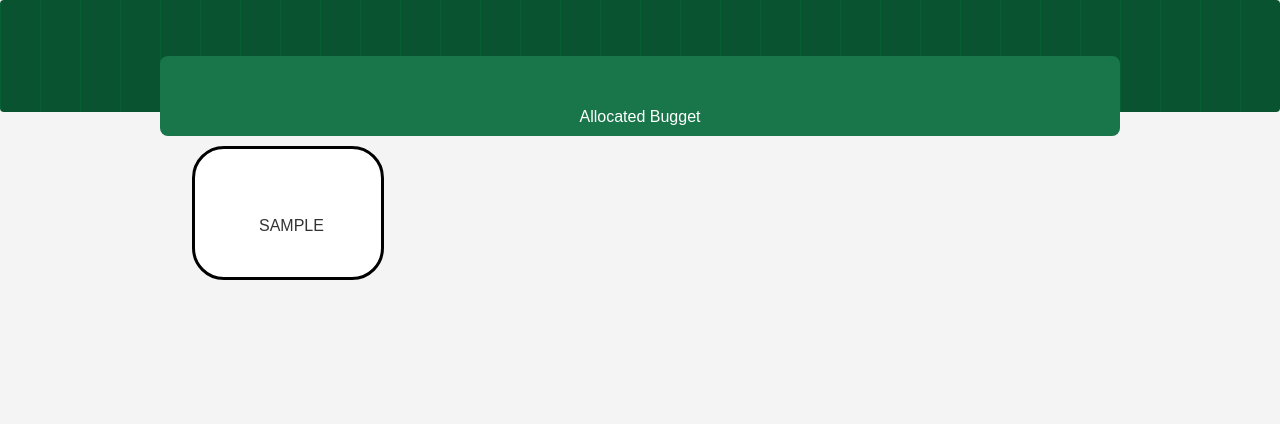
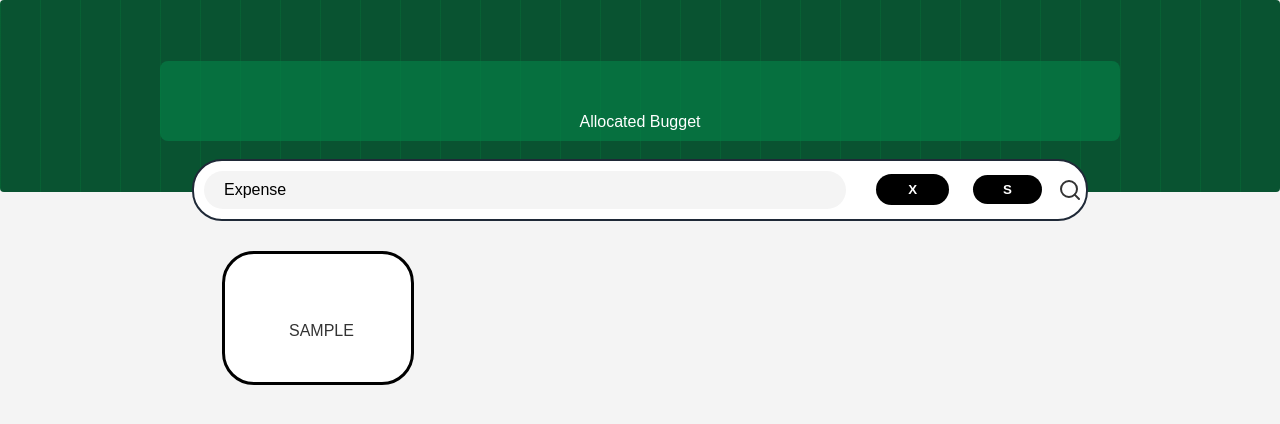
Before and after one commit to anon-public/expense_tracking, a Next.js app: page /dashboard in a window 1280 px wide. Shown: the top 424 px of the page. Built offline with nearby package versions, Linux system fonts and the light colour scheme.

Commit message:
Redefined Dashboard visuals and setup Searchbar visuals only

```diff
--- a/app/dashboard/page.tsx
+++ b/app/dashboard/page.tsx
@@ -1,16 +1,17 @@
+import SearchBar from "@/components/SearchBar";
 
 
-
-
-
-const Dashboard = () => {
+export default function Dashboard({searchParams}:{
+    searchParams: { query? : string}
+})  {
     return(
          <section className="d-container">
+
             <div className="card-stats">
-                <div className="card-text">Allocated Bugget</div>
+                <p className="card-text">Allocated Bugget</p>
+                <SearchBar query={searchParams.query || ''} />
                     <div className="card-category">SAMPLE</div>
                 </div>
          </section>
     )
 }
-export default Dashboard;
--- a/app/globals.css
+++ b/app/globals.css
@@ -115,7 +115,7 @@ body {
   max-width: 100rem;
   max-height: 40rem;
   min-height: 5rem;
-  height: 6rem;
+  height: 12rem;
   margin: 0 auto;
   padding: 3.5rem ;
   border-radius: 0.5dvh;
@@ -130,12 +130,12 @@ body {
   background-size: 100% 10px;
 }
 .card-stats{
-  background-color: #19764a;
+  background-color: #068047a8;
   max-width: 60rem;
   max-height: 10rem;
   min-height: 3rem;
   height: 5rem;
-  margin: 0 auto;
+  margin: 5px auto;
   padding: 2rem ;
   border-radius: 1dvh;}
 .card-text{
@@ -154,9 +154,61 @@ body {
   min-height: 6rem;
   height: 4rem;
   padding: 4rem;
+  margin : 30px;
   border-radius: 4dvh;
 }
 .card-category:hover{
   transform: translateY(-1px);
   box-shadow: 0 4px 8px #909090;
 }
+/* -------------------Search Bar Style -------------------- */
+
+.search-bar {
+  position: relative;
+  width: 100%;
+  max-width: 900px;
+  background-color: #ffffff;
+  border: 2px solid #1f2937;
+  border-radius: 30px;
+  padding: 4px;
+  display: flex;
+  align-items: center;
+  gap: 8px;
+  margin : 8px auto;
+}
+
+.search-input {
+  flex: 1;
+  border: none;
+  outline: none;
+  padding: 10px 20px;
+  background-color: #f4f4f4;
+  border-radius : 30px;
+  font-size: 16px;
+  margin : 6px;
+  transition: all 0.2s;
+}
+.search-btn{
+  background-color: #000000;
+  color : #ffffff;
+  border-radius : 9999px;
+  padding : 8px 12px;
+  margin : 8px;
+  font-weight: bold;
+  border:none ;
+  outline : none;
+  text-decoration:none;
+  cursor :pointer;
+}
+.submit-btn{
+    background-color: #000000;
+  color : #ffffff;
+  border-radius : 9999px;
+  padding : 7px 30px;
+  margin : 8px;
+  font-weight: bold;
+  border:none ;
+  outline : none;
+  text-decoration:none;
+  cursor :pointer;
+}
--- /dev/null
+++ b/components/SearchBar.tsx
@@ -0,0 +1,32 @@
+import  Form  from "next/form";
+import SearchBarreset from "./SearchBarreset";
+import { Search } from "lucide-react";
+
+
+
+const sample_data = [
+    { id : 1 , category : "Food", expense : 35.00 , data : "01/01/2025", description: "Lunch"}
+]
+
+const SearchBar = (props: { query: string }) =>{
+       const query = "Expense";
+
+
+    return(
+        <Form action = "/" scroll = {false} className="search-bar">
+                <input
+
+                name = "query"
+                defaultValue = {query}
+                placeholder = "Track Expenses"
+                className="search-input"/>
+
+            <div className="input"></div>
+                {query && <SearchBarreset />}
+
+            <button type="submit" className="submit-btn"> S </button>
+               <Search className="size-5"/>
+        </Form>
+    )
+}
+export default SearchBar;
--- /dev/null
+++ b/components/SearchBarreset.tsx
@@ -0,0 +1,18 @@
+"use client";
+import Link from "next/link";
+
+const reset = () =>{
+          const form = document.querySelector(".search-bar") as HTMLFormElement;
+          if(form){
+            form.reset();
+          }
+       }
+
+const SearchBarreset = () =>{
+    return(
+        <button type ="reset" onClick={reset} className="search-btn ">
+        <Link href="/dashboard" className="search-btn">X</Link>
+             </button>
+    )
+}
+export default SearchBarreset;
--- a/components/searchbar.tsx
+++ /dev/null
@@ -1,5 +0,0 @@
-const searchbar = () =>{
-    return(
-        <div>SEARCHBAR</div>
-    )
-}
--- a/package.json
+++ b/package.json
@@ -9,6 +9,7 @@
     "lint": "eslint"
   },
   "dependencies": {
+    "lucide-react": "^0.546.0",
     "next": "15.5.4",
     "next-auth": "^4.24.11",
     "react": "19.1.0",
```
Also changed, not shown: 1 other file (tests, documents, lock files or other folders).
